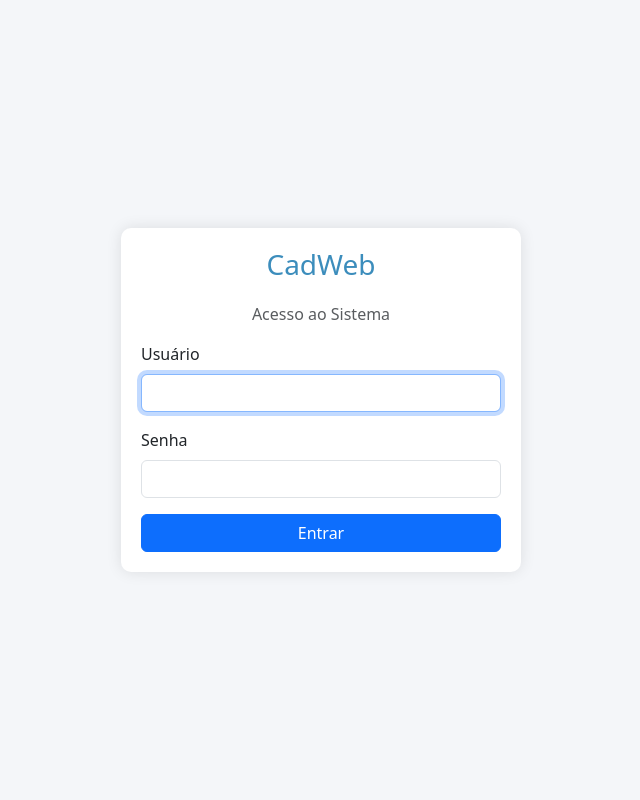
After one commit to Eduardoedy17/cadweb, a Django app: page /login/ in a window 1280 px wide. The commit adds this page. Shown: the whole page, without its empty margins (319-959 px from the left). Run offline with Django 4.2, Linux system fonts and the light colour scheme.

Commit message:
login/logout

```diff
--- a/pweb/settings.py
+++ b/pweb/settings.py
@@ -136,3 +136,8 @@ STATICFILES_STORAGE = 'whitenoise.storage.CompressedManifestStaticFilesStorage'
 # https://docs.djangoproject.com/en/4.2/ref/settings/#default-auto-field
 
 DEFAULT_AUTO_FIELD = 'django.db.models.BigAutoField'
+
+# Configurações de Autenticação (Slide 20)
+LOGIN_URL = '/login/'
+LOGIN_REDIRECT_URL = '/'
+LOGOUT_REDIRECT_URL = '/login/'
--- a/pweb/urls.py
+++ b/pweb/urls.py
@@ -16,8 +16,13 @@ Including another URLconf
 """
 from django.contrib import admin
 from django.urls import path, include
+from django.contrib.auth.views import LoginView, LogoutView # Importar views de autenticação
 
 urlpatterns = [
     path('', include('home.urls')),
     path('admin/', admin.site.urls),
+
+    # Rotas de Autenticação
+    path('login/', LoginView.as_view(template_name='login.html'), name='login'),
+    path('logout/', LogoutView.as_view(next_page='login'), name='logout'),
 ]
--- /dev/null
+++ b/templates/login.html
@@ -0,0 +1,62 @@
+<!DOCTYPE html>
+<html lang="pt-br">
+<head>
+    <meta charset="UTF-8">
+    <meta name="viewport" content="width=device-width, initial-scale=1.0">
+    <title>Login - CadWeb</title>
+    <link href="https://cdn.jsdelivr.net/npm/bootstrap@5.3.0/dist/css/bootstrap.min.css" rel="stylesheet">
+    <style>
+        body {
+            background-color: #f4f6f9;
+            display: flex;
+            align-items: center;
+            justify-content: center;
+            height: 100vh;
+        }
+        .login-card {
+            width: 100%;
+            max-width: 400px;
+            padding: 20px;
+            border-radius: 10px;
+            box-shadow: 0px 0px 15px rgba(0, 0, 0, 0.1);
+            background-color: white;
+        }
+        .login-header {
+            text-align: center;
+            margin-bottom: 20px;
+            color: #3c8dbc;
+        }
+    </style>
+</head>
+<body>
+
+    <div class="login-card">
+        <h3 class="login-header">CadWeb</h3>
+        <p class="text-center text-muted">Acesso ao Sistema</p>
+
+        <form method="post">
+            {% csrf_token %}
+
+            {% if form.errors %}
+                <div class="alert alert-danger">
+                    Usuário ou senha inválidos.
+                </div>
+            {% endif %}
+
+            <div class="mb-3">
+                <label for="id_username" class="form-label">Usuário</label>
+                <input type="text" name="username" class="form-control" id="id_username" required autofocus>
+            </div>
+
+            <div class="mb-3">
+                <label for="id_password" class="form-label">Senha</label>
+                <input type="password" name="password" class="form-control" id="id_password" required>
+            </div>
+
+            <button type="submit" class="btn btn-primary w-100">Entrar</button>
+            <input type="hidden" name="next" value="{{ next }}">
+        </form>
+    </div>
+
+</body>
+</html>
```
Also changed, not shown: home/views.py (+38 -13 lines), templates/base.html (+29 -14 lines), templates/menu.html (+9 -0 lines).
